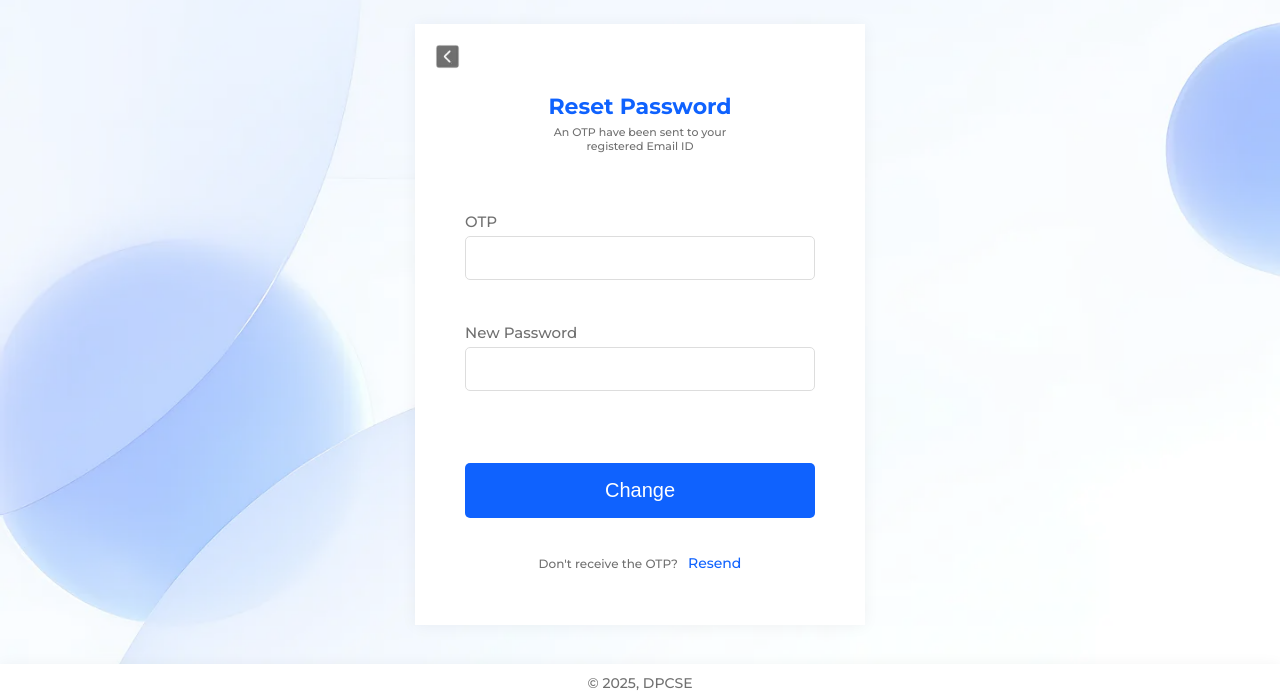
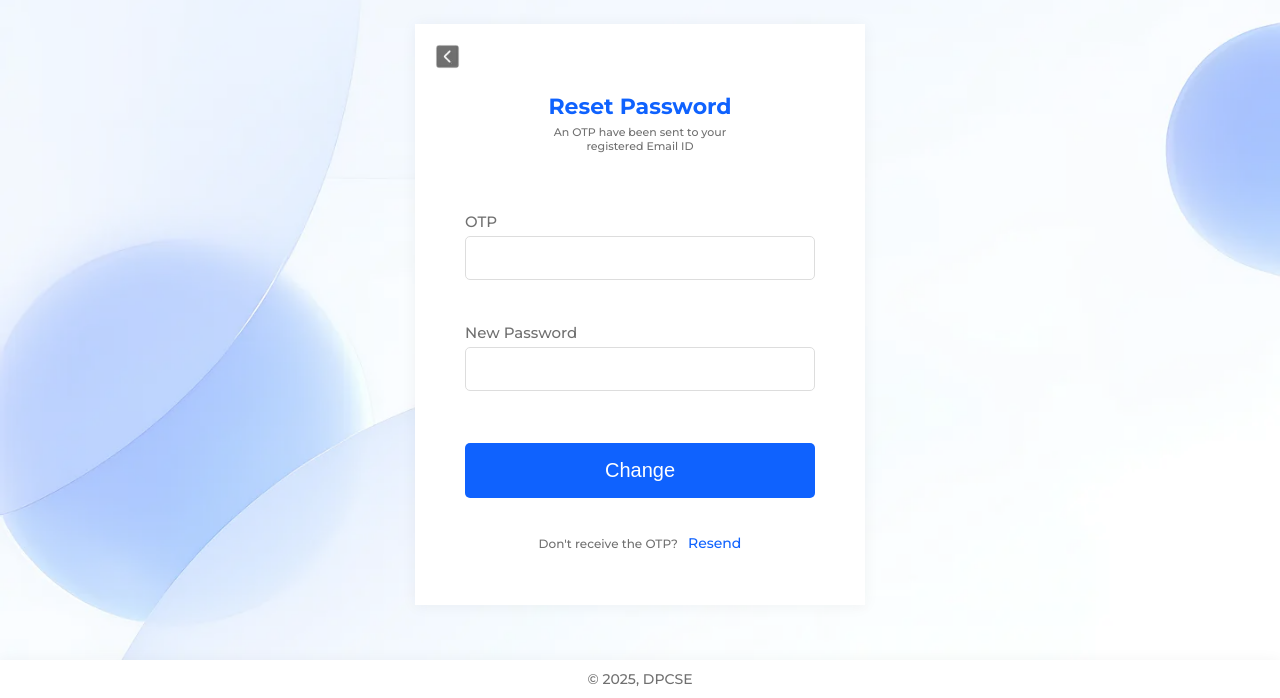
Before and after one commit to AmalKrishnaKP/Mini-Project, a plain HTML site: page forgotpass.html in a window 1280 px wide. Shown: the part 102-800 px from the top of the page. Drawn offline with Linux system fonts and the light colour scheme.

Commit message:
Initial Commit

```diff
--- a/forgotpass.css
+++ b/forgotpass.css
@@ -3,7 +3,8 @@ body {
     background-size: cover;
     background-position: center;
     background-repeat: no-repeat;
-    height: 100vh;
+    background-attachment: fixed; /* Keeps the background fixed */
+    min-height: 100vh;
     margin: 0;
     padding: 0;
     font-family: 'Montserrat', sans-serif;
@@ -167,7 +168,7 @@ form button {
     width: 100%;
     background: rgba(15, 98, 254, 1);
     color: white;
-    margin-top: 10px;
+    margin-top: -10px;
     border: none;
     padding: 16px 30px;
     border-radius: 5px;
@@ -238,7 +239,7 @@ form button:focus {
 
     .reset-title {
         font-size: 14px;
-        margin-bottom: -10px;
+        margin-bottom: -7px;
     }
 
     .resend {
```
